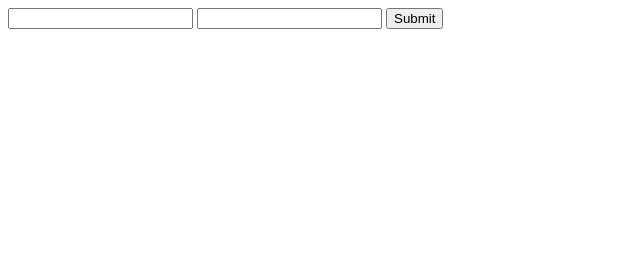
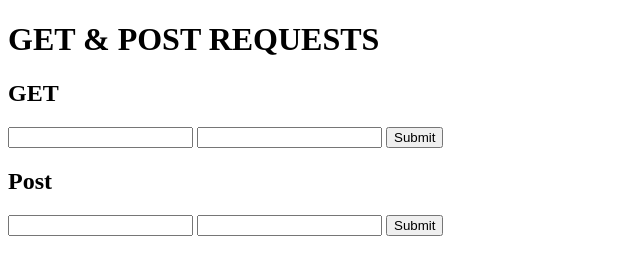
Before and after one commit to teocyp/restfulRoutes, a website: page getpost.html in a window 1280 px wide. Shown: the whole page, without its empty margins (0-640 px from the left). Drawn offline with Linux system fonts and the light colour scheme.

Commit message:
REST Cont..

```diff
--- a/index.html
+++ b/getpost.html
@@ -9,11 +9,20 @@
 </head>
 
 <body>
-    <form action="/tacos" method="get">
+    <h1>GET & POST REQUESTS</h1>
+    <h2>GET</h2>
+    <form action="http://localhost:3000/tacos" method="get">
         <input type="text" name="meat">
         <input type="number" name="qty">
         <button>Submit</button>
     </form>
+    <h2>Post</h2>
+    <form action="http://localhost:3000/tacos" method="post">
+        <input type="text" name="meat">
+        <input type="number" name="qty">
+        <button>Submit</button>
+    </form>
+
 </body>
 
 </html>
```
Also changed, not shown: index.js (added, +19 -0 lines), package.json (added, +23 -0 lines), 2 other files.
